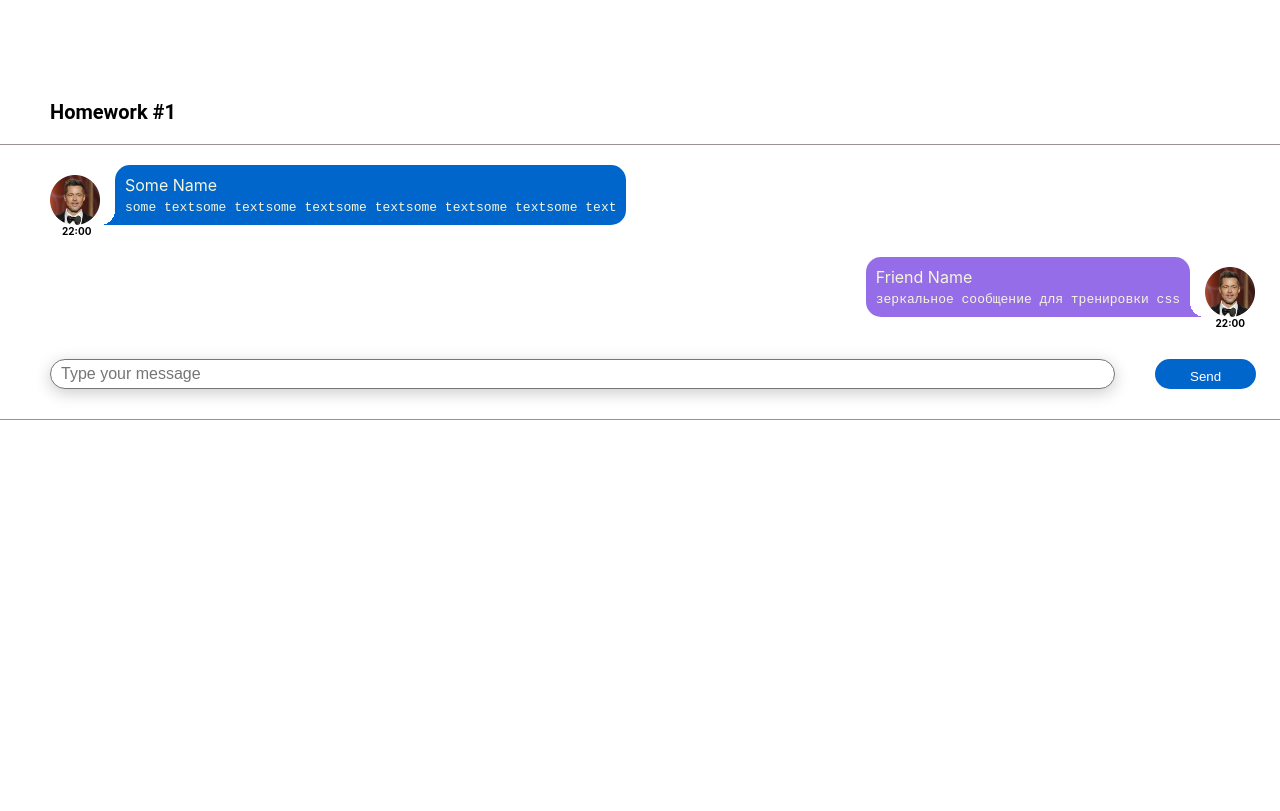
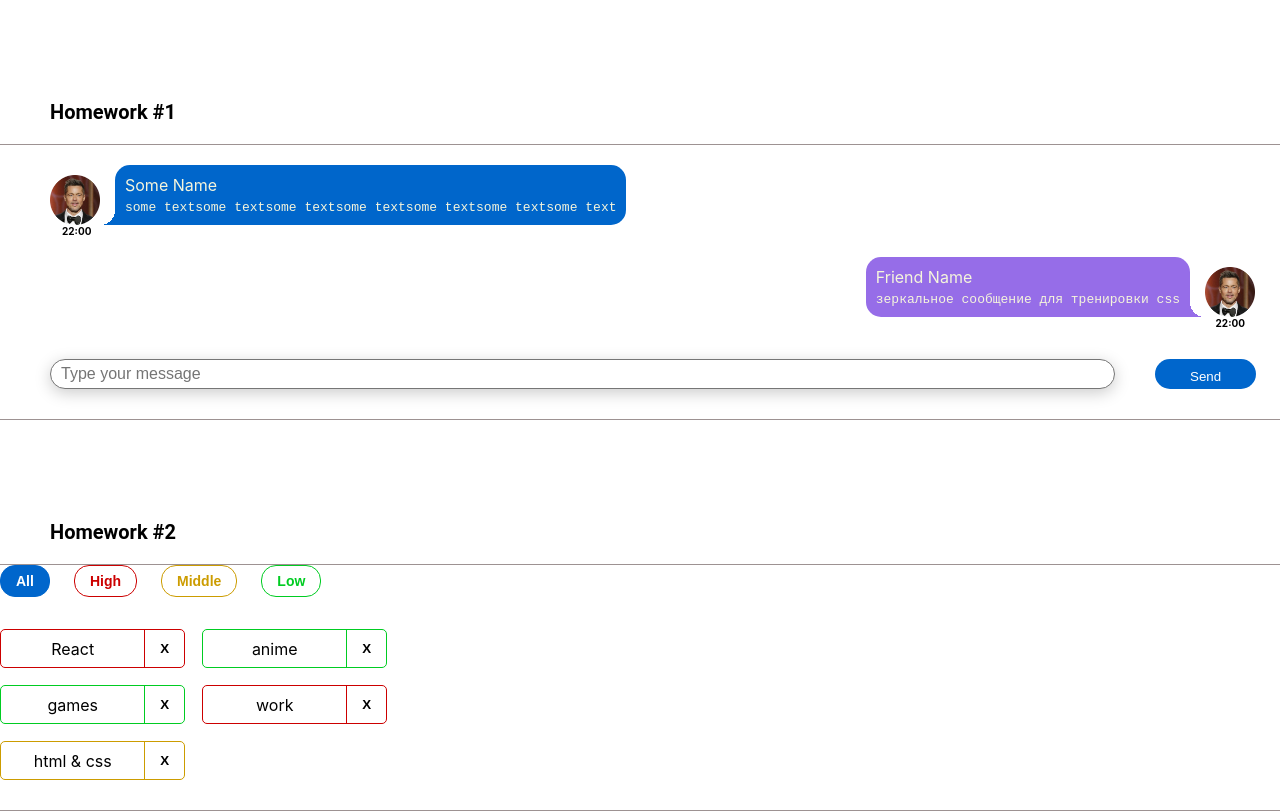
Before and after one commit to Vr930/hws2-master, a React (Create React App) app: page / in a window 1280 px wide. Built offline with nearby package versions, Linux system fonts and the light colour scheme.

Commit message:
second task

```diff
--- a/src/s1-main/App.tsx
+++ b/src/s1-main/App.tsx
@@ -1,13 +1,14 @@
 import React from 'react'
 import s from './App.module.css'
 import HW1 from '../s2-homeworks/hw01/HW1'
+import HW2 from "../s2-homeworks/hw02/HW2";
 
 function App() {
     return (
         <div className={s.App}>
             <HW1/>
             {/*раскомментировать по ходу выполнения*/}
-            {/*<HW2/>*/}
+            <HW2/>
             {/*<HW3/>*/}
             {/*<HW4/>*/}
 
--- a/src/s2-homeworks/hw02/HW2.tsx
+++ b/src/s2-homeworks/hw02/HW2.tsx
@@ -1,6 +1,8 @@
 import React, {useState} from 'react'
 import Affairs from './affairs/Affairs'
 import s2 from '../../s1-main/App.module.css'
+import {constants} from "os";
+
 
 /*
 * 1 - описать типы AffairPriorityType, AffairType
@@ -17,16 +19,16 @@
 * */
 
 // types
-export type AffairPriorityType = any // need to fix any
+export type AffairPriorityType = 'high' | 'low' | 'middle';// need to fix any
 export type AffairType = {
-    _id: any // need to fix any
-    name: any // need to fix any
+    _id: number // need to fix any
+    name: string // need to fix any
     priority: AffairPriorityType
 }
 export type FilterType = 'all' | AffairPriorityType
 
 // constants
-const defaultAffairs: any = [ // need to fix any
+const defaultAffairs: Array<AffairType> = [ // need to fix any
     {_id: 1, name: 'React', priority: 'high'}, // студенты могут изменить содержимое name и количество элементов в массиве, ...priority не менять!
     {_id: 2, name: 'anime', priority: 'low'},
     {_id: 3, name: 'games', priority: 'low'},
@@ -35,23 +37,35 @@
 ]
 
 // pure helper functions
-export const filterAffairs = (affairs: any, filter: any): any => { // need to fix any
+export const filterAffairs = (affairs: AffairType[], filter: FilterType): AffairType[] => { // need to fix any
+    if (filter === 'all') {
+        affairs = affairs
+    }
+    if (filter === 'high') {
+        affairs = affairs.filter(f => f.priority === 'high')
+    }
+    ;
+    if (filter === 'low') {
+        affairs = affairs.filter(f => f.priority === 'low')
+    }
+    ;
+    if (filter === 'middle') {
+        affairs = affairs.filter(f => f.priority === 'middle')
+    }
+    return affairs
+}
+export const deleteAffair = (affairs: AffairType[], _id: number): Array<AffairType> => { // need to fix any
 
-
-    return affairs // need to fix
-}
-export const deleteAffair = (affairs: any, _id: any): any => { // need to fix any
-
-    return affairs // need to fix
+    return affairs.filter(f => f._id !== _id) // need to fix
 }
 
 function HW2() {
-    const [affairs, setAffairs] = useState<any>(defaultAffairs) // need to fix any
+    const [affairs, setAffairs] = useState<AffairType[]>(defaultAffairs) // need to fix any
     const [filter, setFilter] = useState<FilterType>('all')
 
     const filteredAffairs = filterAffairs(affairs, filter)
-    const deleteAffairCallback = (_id: any) => { // need to fix any
-        // need to fix
+    const deleteAffairCallback = (_id: number) => { // need to fix any
+        setAffairs(()=> deleteAffair(affairs, _id))
     }
 
     return (
--- a/src/s2-homeworks/hw02/affairs/Affairs.tsx
+++ b/src/s2-homeworks/hw02/affairs/Affairs.tsx
@@ -1,27 +1,27 @@
 import React from 'react'
 import Affair from './affair/Affair'
-import {AffairType, FilterType} from '../HW2'
+import {AffairType, filterAffairs, FilterType} from '../HW2'
 import s from './Affairs.module.css'
 
 type AffairsPropsType = {
-    data: any // need to fix any
-    setFilter: any
-    deleteAffairCallback: any
+    data: Array<AffairType> // need to fix any
+    setFilter: (filter: FilterType) => void
+    deleteAffairCallback: (_id: number) => void
     filter: FilterType
 }
 
 function Affairs(props: AffairsPropsType) {
     const setAll = () => {
-        // need to fix
+        props.setFilter('all')
     }
     const setHigh = () => {
-        // need to fix
+        props.setFilter('high')
     }
     const setMiddle = () => {
-        // need to fix
+        props.setFilter('middle')
     }
     const setLow = () => {
-        // need to fix
+        props.setFilter('low')
     }
 
     const cnAll = s.button + ' ' + s.all + (props.filter === 'all' ? ' ' + s.active : '')
--- a/src/s2-homeworks/hw02/affairs/affair/Affair.tsx
+++ b/src/s2-homeworks/hw02/affairs/affair/Affair.tsx
@@ -6,12 +6,12 @@
 type AffairPropsType = {
     // key не нужно типизировать
     affair: AffairType
-    deleteAffairCallback: any // need to fix any
+    deleteAffairCallback: (_id: number) => void // need to fix any
 }
 
 function Affair(props: AffairPropsType) {
     const deleteCallback = () => {
-        // need to fix
+        props.deleteAffairCallback(props.affair._id)
     }
 
     const nameClass = s.name + ' ' + s2[props.affair.priority]
@@ -25,7 +25,7 @@
         >
             <div id={'hw2-name-' + props.affair._id} className={nameClass}>
                 {/*создаёт студент*/}
-
+                {props.affair.name}
                 {/**/}
             </div>
             <div id={'hw2-priority-' + props.affair._id} hidden>
@@ -36,7 +36,7 @@
                 id={'hw2-button-delete-' + props.affair._id}
                 className={buttonClass}
                 // need to fix
-
+                onClick={deleteCallback}
             >
                 {/*текст кнопки могут изменить студенты*/}
                 X
```
